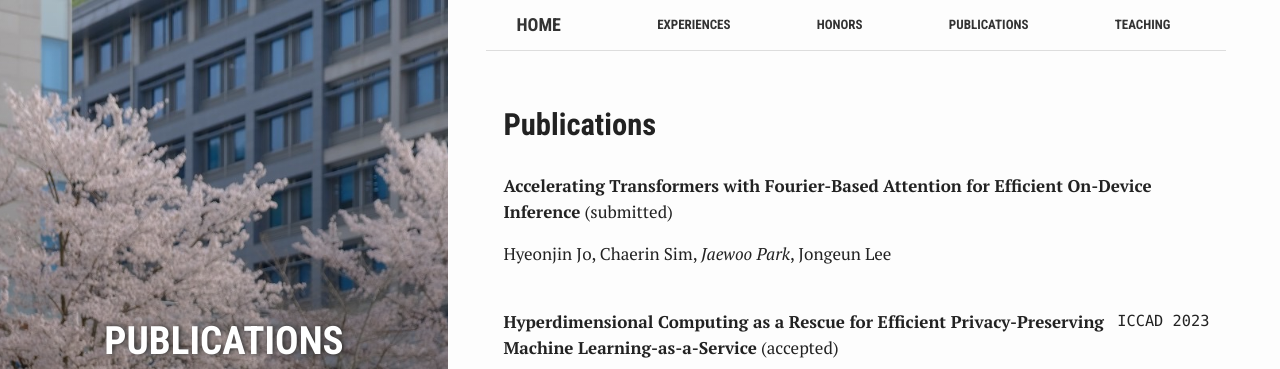
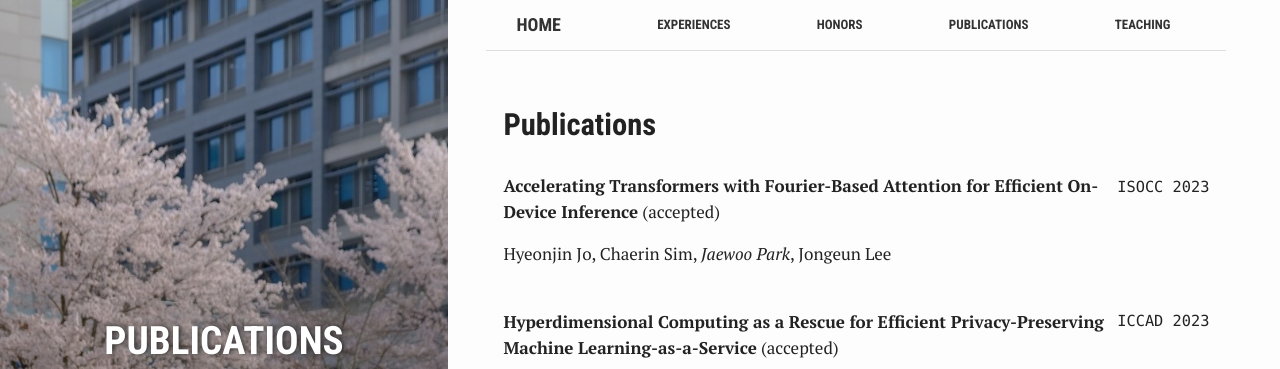
Before and after one commit to hecate64/hecate64.github.io, a Jekyll site: the page built from publications.md, in a window 1280 px wide and 992 px high. Shown: the top 369 px of the window. Built offline with Jekyll 4.4.1, drawn with Linux system fonts in a browser that asks for light colours.

Commit message:
add  ISOCC

```diff
--- a/publications.md
+++ b/publications.md
@@ -9,9 +9,9 @@ active: publications
 
 ## Publications
 
-<div style="float: right"> <code>  </code> </div>
+<div style="float: right"> <code> ISOCC 2023 </code> </div>
 
-__Accelerating Transformers with Fourier-Based Attention for Efficient On-Device Inference__ (submitted)
+__Accelerating Transformers with Fourier-Based Attention for Efficient On-Device Inference__ (accepted)
 
 
 Hyeonjin Jo, Chaerin Sim, *Jaewoo Park*, Jongeun Lee
```
Also changed, not shown: 3 other files.
